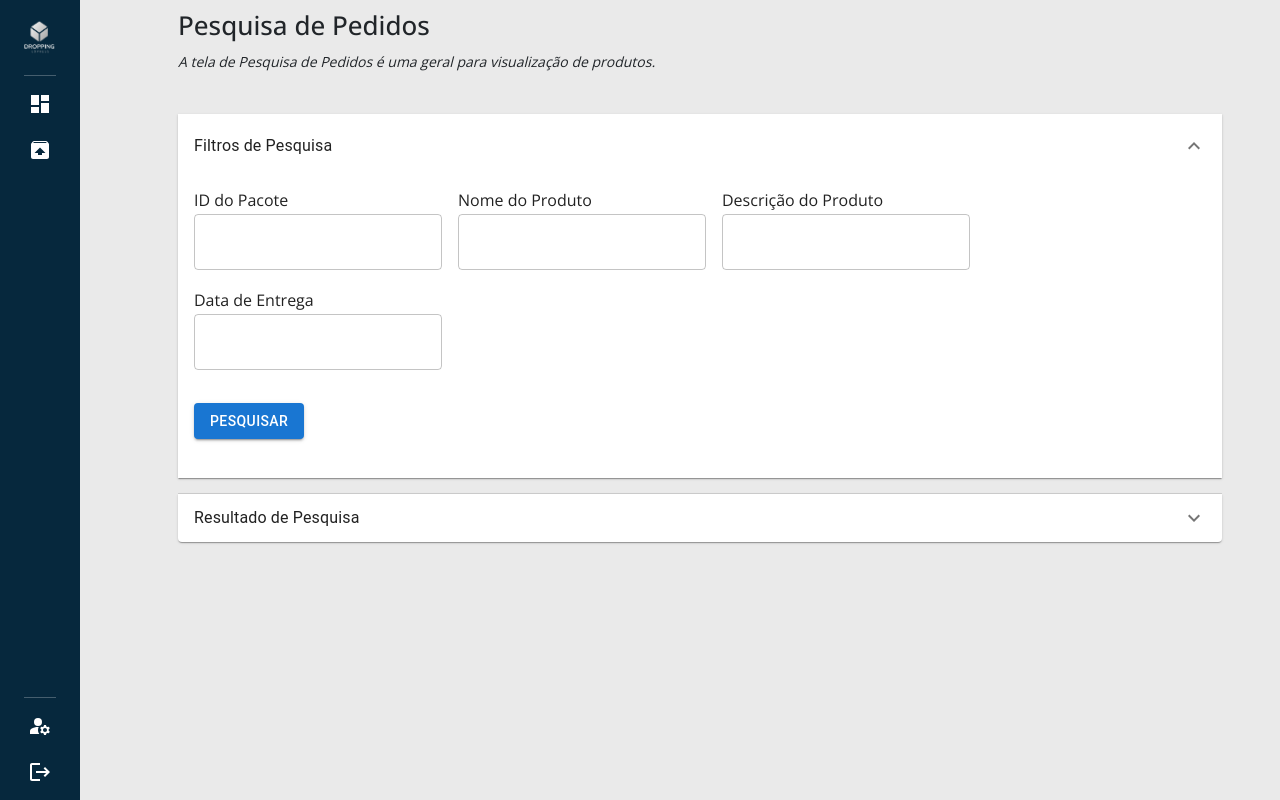
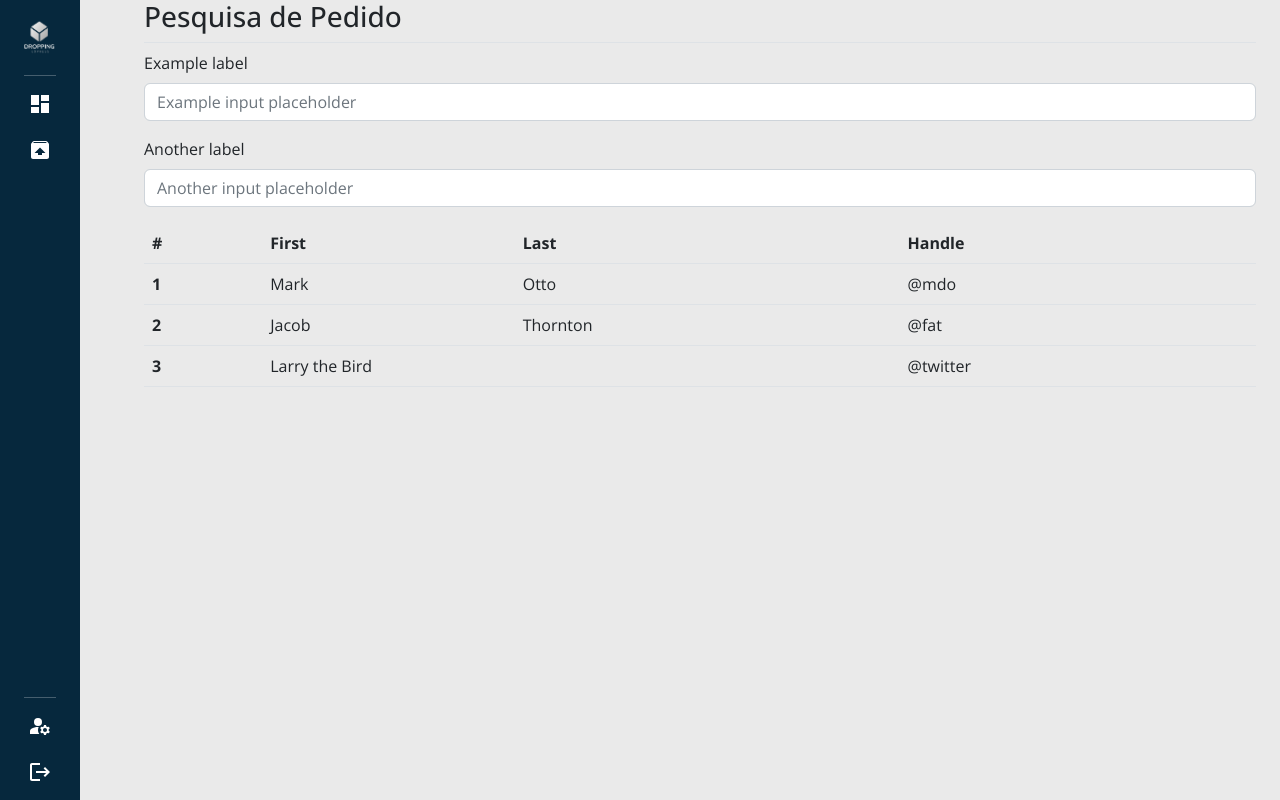
Before and after one commit to fernando-ss-soares/Express-Logger, a React (Vite) app: page /request in a window 1280 px wide. Built offline with nearby package versions, Linux system fonts and the light colour scheme.

Commit message:
Foi reajustado a tela de login

```diff
--- a/src/pages/pedido/Index.tsx
+++ b/src/pages/pedido/Index.tsx
@@ -1,137 +1,60 @@
-import "react";
-import { DataGrid, GridColDef, GridValueGetterParams } from '@mui/x-data-grid';
-import { ExpandMore } from "@mui/icons-material"
-import { Box, Accordion, AccordionSummary, AccordionDetails, Typography, Button } from "@mui/material"
 import Menu from "../../components/menu/Index";
-import Title from "../../components/title/Index";
-import Input from "../../components/input/Index";
+import { Container } from "@mui/system";
 
 export default function Pedido() {
 
-    const columns: GridColDef[] = [
-        { field: 'id', headerName: 'ID', width: 70 },
-        { field: 'firstName', headerName: 'First name', width: 130 },
-        { field: 'lastName', headerName: 'Last name', width: 130 },
-        {
-            field: 'age',
-            headerName: 'Age',
-            type: 'number',
-            width: 90,
-        },
-        {
-            field: 'fullName',
-            headerName: 'Full name',
-            description: 'This column has a value getter and is not sortable.',
-            sortable: false,
-            width: 160,
-            valueGetter: (params: GridValueGetterParams) =>
-            `${params.row.firstName || ''} ${params.row.lastName || ''}`,
-        },
-        ];
+    return (
+        <div style={{ display: 'flex', flexDirection: 'row', backgroundColor: '#EAEAEA' }}>
+            <Menu />
 
-    const rows = [
-        { id: 1, lastName: 'Snow', firstName: 'Jon', age: 35 },
-        { id: 2, lastName: 'Lannister', firstName: 'Cersei', age: 42 },
-        { id: 3, lastName: 'Lannister', firstName: 'Jaime', age: 45 },
-        { id: 4, lastName: 'Stark', firstName: 'Arya', age: 16 },
-        { id: 5, lastName: 'Targaryen', firstName: 'Daenerys', age: null },
-        { id: 6, lastName: 'Melisandre', firstName: null, age: 150 },
-        { id: 7, lastName: 'Clifford', firstName: 'Ferrara', age: 44 },
-        { id: 8, lastName: 'Frances', firstName: 'Rossini', age: 36 },
-        { id: 9, lastName: 'Roxie', firstName: 'Harvey', age: 65 },
-        { id: 10, lastName: 'Roxie', firstName: 'Harvey', age: 65 },
-        { id: 11, lastName: 'Snow', firstName: 'Jon', age: 35 },
-        { id: 12, lastName: 'Lannister', firstName: 'Cersei', age: 42 },
-        { id: 13, lastName: 'Lannister', firstName: 'Jaime', age: 45 },
-        { id: 14, lastName: 'Stark', firstName: 'Arya', age: 16 },
-        { id: 15, lastName: 'Targaryen', firstName: 'Daenerys', age: null },
-        { id: 16, lastName: 'Melisandre', firstName: null, age: 150 },
-        { id: 17, lastName: 'Clifford', firstName: 'Ferrara', age: 44 },
-        { id: 18, lastName: 'Frances', firstName: 'Rossini', age: 36 },
-        { id: 19, lastName: 'Roxie', firstName: 'Harvey', age: 65 },
-        { id: 20, lastName: 'Roxie', firstName: 'Harvey', age: 65 }
-        ];
+            <div style={{ display: 'flex', flexDirection: 'column', justifyContent: 'flex-start', alignItems: 'center', width: '100%' }}>
 
-    return (
-            <div style={{ display: 'flex', flexDirection: 'row', backgroundColor: '#EAEAEA'}}>
-                <Menu/>
+                <Container>
+                    <h3 className="pb-2 border-bottom">Pesquisa de Pedido</h3>
+                    <div className="mb-3">
+                        <label htmlFor="formGroupExampleInput" className="form-label">Example label</label>
+                        <input type="text" className="form-control" id="formGroupExampleInput" placeholder="Example input placeholder"/>
+                    </div>
+                    <div className="mb-3">
+                        <label htmlFor="formGroupExampleInput2" className="form-label">Another label</label>
+                        <input type="text" className="form-control" id="formGroupExampleInput2" placeholder="Another input placeholder"/>
+                    </div>
+                </Container>
 
-                <div style={{ display: 'flex', flexDirection: 'column', justifyContent: 'flex-start', alignItems: 'center', width: '100%' }}>
-
-                    <Title title={'Pesquisa de Pedidos'} subtitle={'A tela de Pesquisa de Pedidos é uma geral para visualização de produtos.'}/>
-
-                    <Accordion sx={{ width: '90%' }} defaultExpanded={true}>
-
-                        <AccordionSummary
-                          expandIcon={<ExpandMore/>}
-                          aria-controls="panel1a-content"
-                          id="panel1a-header"
-                        >
-                            <Typography>Filtros de Pesquisa</Typography>
-                        </AccordionSummary>
-
-                        <AccordionDetails sx={{ width: '100%', height: '300px' }}>
-
-                            <Box sx={{ width: '98%', height: '70%' }}>
-
-                                <Box sx={{ display: 'flex', flexDirection: 'row', flexWrap: 'wrap', width: '90%', gap: 2}}>
-
-                                    <Input label={'ID do Pacote'}/>
-
-                                    <Input label={'Nome do Produto'}/>
-
-                                    <Input label={'Descrição do Produto'}/>
-
-                                    <Input label={'Data de Entrega'}/>
-
-                                </Box>
-
-                            </Box>
-
-                            <Box sx={{ width: '98%', height: '30%', display: 'flex', flexDirection: 'row', flexWrap: 'wrap', justifyContent: 'flex-start', alignItems: 'center', }}>
-
-                                <Box>
-
-                                    <Button variant="contained">
-                                        Pesquisar
-                                    </Button>
-
-                                </Box>
-
-                            </Box>
-
-                        </AccordionDetails>
-
-                    </Accordion>
-
-                    <Accordion sx={{ width: '90%' }} defaultExpanded={false}>
-
-                        <AccordionSummary
-                            expandIcon={<ExpandMore/>}
-                            aria-controls="panel1a-content"
-                            id="panel1a-header"
-                            >
-                            <Typography>Resultado de Pesquisa</Typography>
-                        </AccordionSummary>
-
-                        <AccordionDetails sx={{ width: '100%', height: '300px' }}>
-
-                            <Box sx={{ width: '98%', height: '100%' }}>
-                                <DataGrid
-                                    rows={rows}
-                                    columns={columns}
-                                    pageSize={10}
-                                    rowsPerPageOptions={[5]}
-                                    sx={{ padding: 0 }}
-                                />
-                            </Box>
-
-                        </AccordionDetails>
-
-                    </Accordion>
-
-                </div>
+                <Container>
+                    <table className="table">
+                        <thead>
+                            <tr>
+                                <th scope="col">#</th>
+                                <th scope="col">First</th>
+                                <th scope="col">Last</th>
+                                <th scope="col">Handle</th>
+                            </tr>
+                        </thead>
+                        <tbody>
+                            <tr>
+                                <th scope="row">1</th>
+                                <td>Mark</td>
+                                <td>Otto</td>
+                                <td>@mdo</td>
+                            </tr>
+                            <tr>
+                                <th scope="row">2</th>
+                                <td>Jacob</td>
+                                <td>Thornton</td>
+                                <td>@fat</td>
+                            </tr>
+                            <tr>
+                                <th scope="row">3</th>
+                                <td colSpan={2}>Larry the Bird</td>
+                                <td>@twitter</td>
+                            </tr>
+                        </tbody>
+                    </table>
+                </Container>
 
             </div>
+
+        </div>
     )
 }
```
